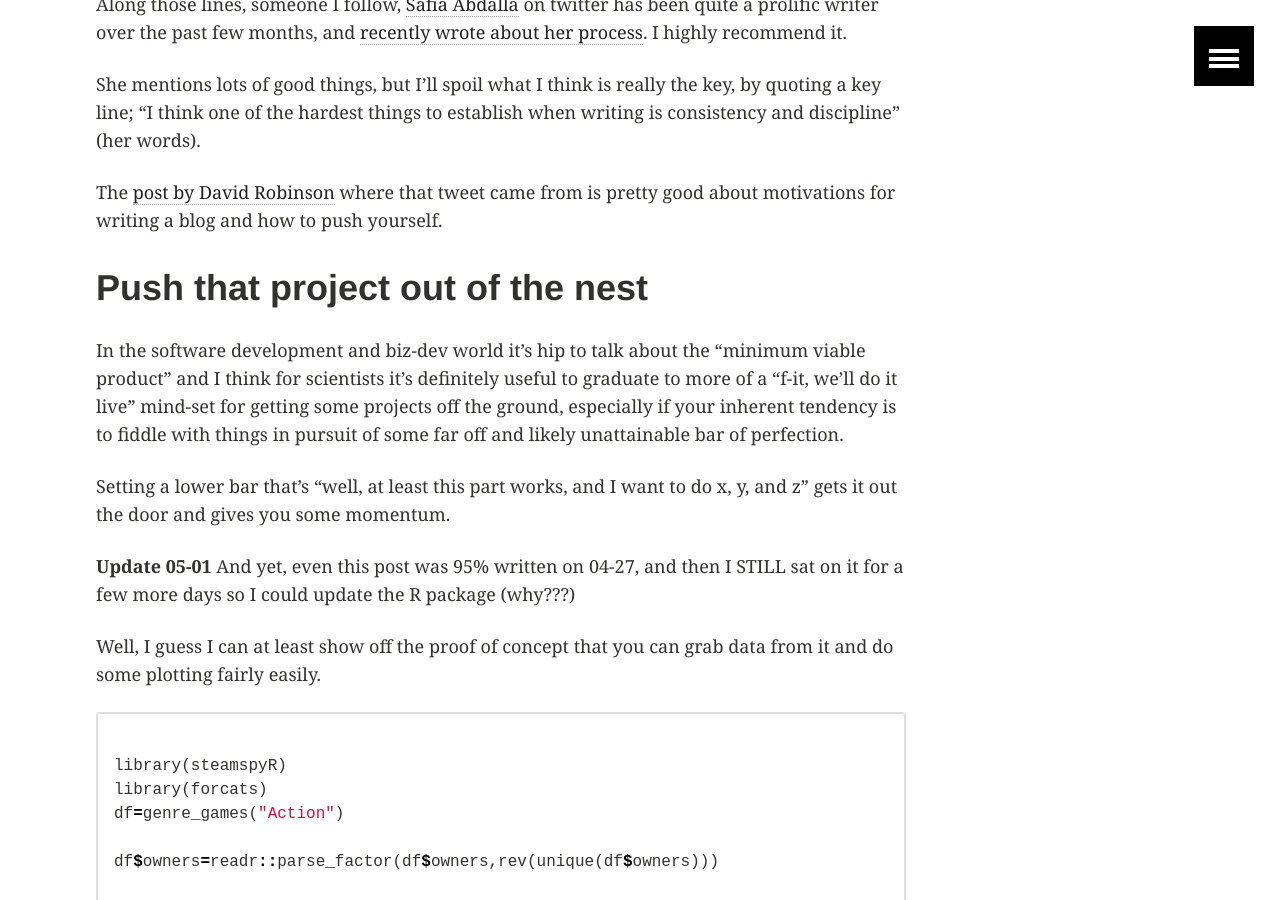
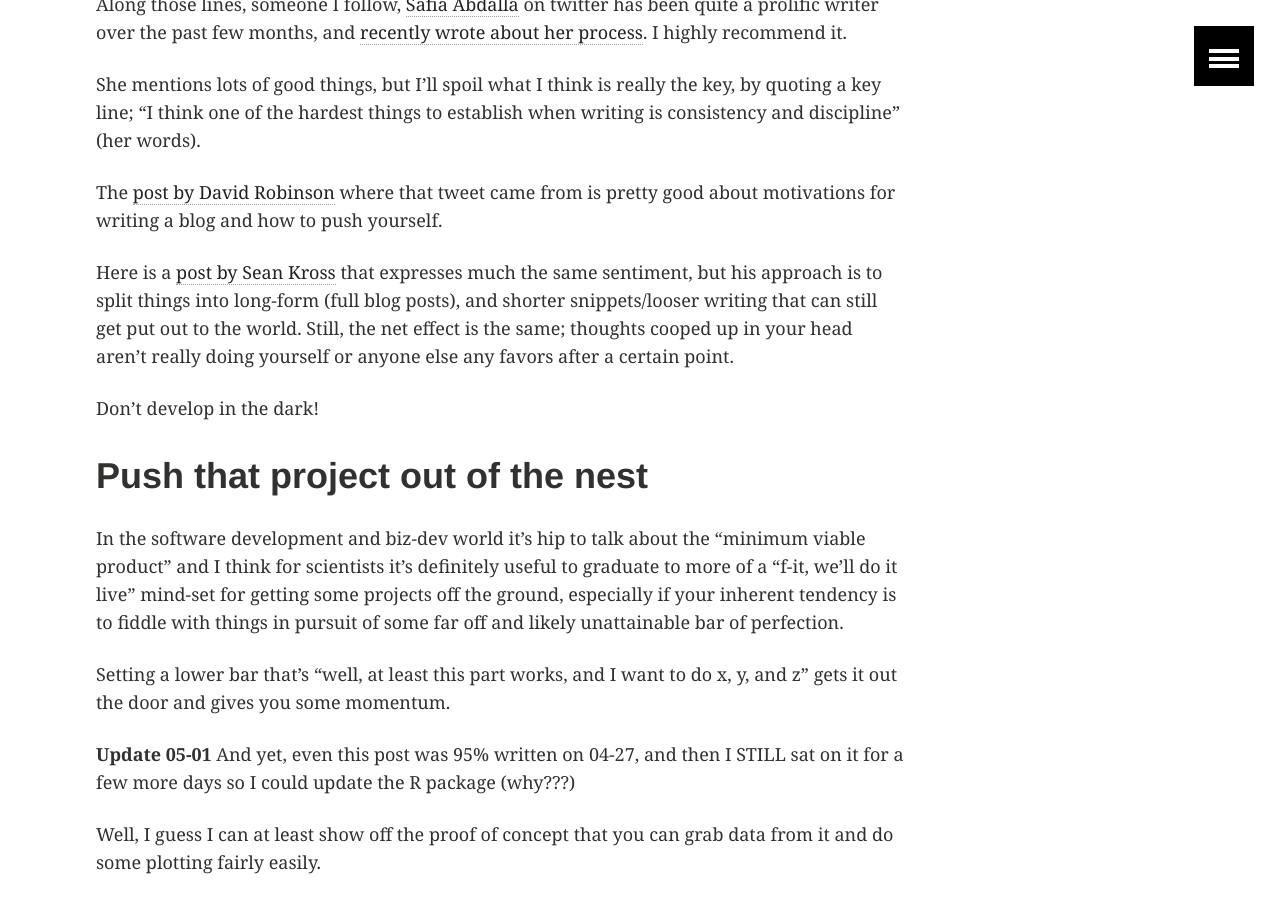
Before and after one commit to thomas-keller/thomas-keller.github.io, a Jekyll site: the page built from _posts/articles/2018-04-27-if-you-make-a-package-but-dont-tell-does-it-exist.md, in a window 1280 px wide and 900 px high, scrolled down 2389 px. Built offline with Jekyll 4.4.1, drawn with Linux system fonts in a browser that asks for light colours; comment, search, counter and statistics services are not loaded.

Commit message:
a new post, only 2 years waiting

```diff
--- a/_posts/articles/2018-04-27-if-you-make-a-package-but-dont-tell-does-it-exist.md
+++ b/_posts/articles/2018-04-27-if-you-make-a-package-but-dont-tell-does-it-exist.md
@@ -59,6 +59,10 @@ She mentions lots of good things, but I'll spoil what I think is really the key,
 
 The [post by David Robinson](http://varianceexplained.org/r/start-blog/) where that tweet came from is pretty good about motivations for writing a blog and how to push yourself.
 
+Here is a [post by Sean Kross](http://seankross.com/2017/11/06/Enabling-Frequent-Brain-Dumps.html) that expresses much the same sentiment, but his approach is to split things into long-form (full blog posts), and shorter snippets/looser writing that can still get put out to the world. Still, the net effect is the same; thoughts cooped up in your head aren't really doing yourself or anyone else any favors after a certain point.
+
+Don't develop in the dark!
+
 # Push that project out of the nest
 
 In the software development and biz-dev world it's hip to talk about the "minimum viable product" and I think for scientists it's definitely useful to graduate to more of a "f-it, we'll do it live" mind-set for getting some projects off the ground, especially if your inherent tendency is to fiddle with things in pursuit of some far off and likely unattainable bar of perfection.
```
